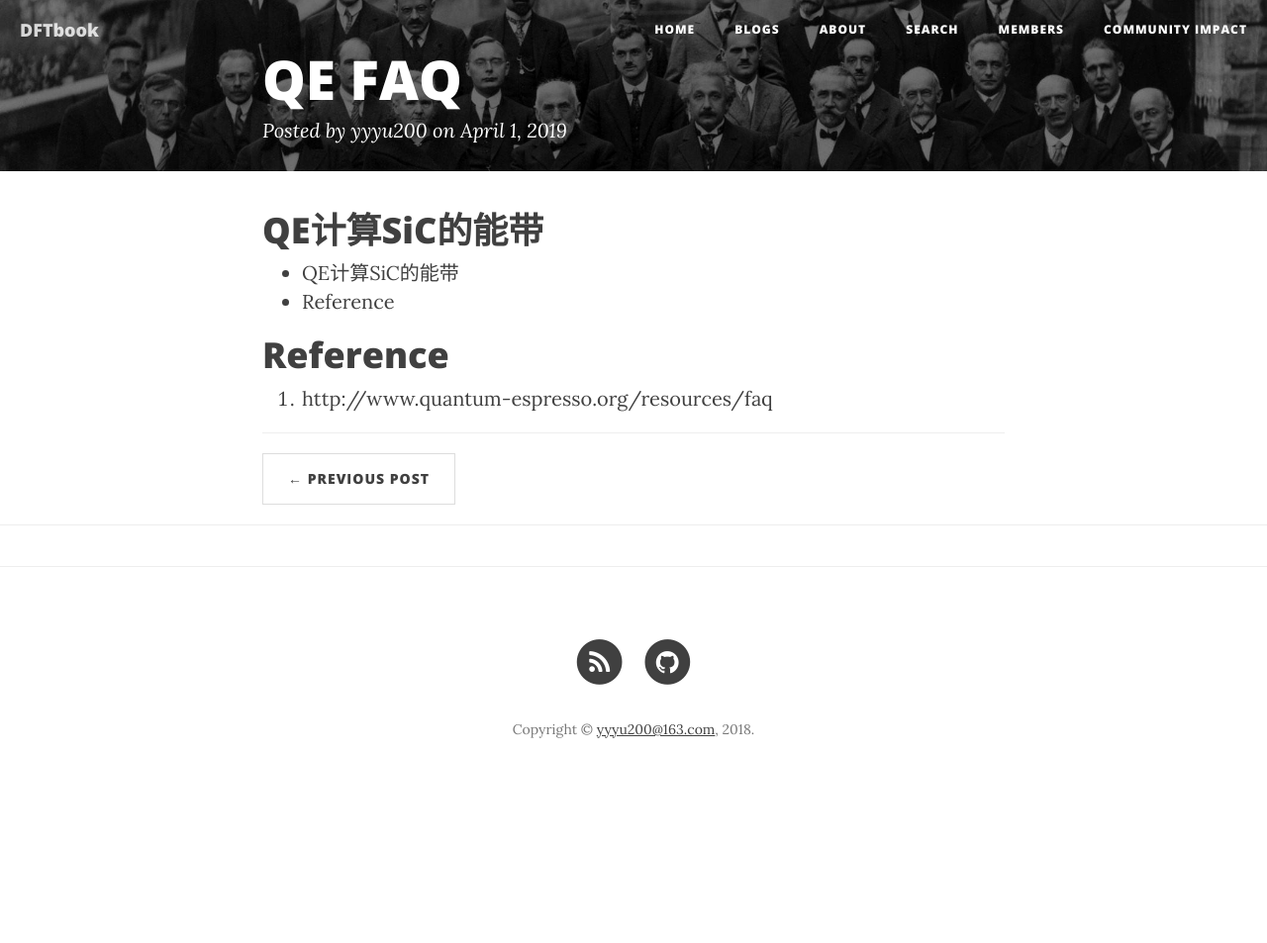
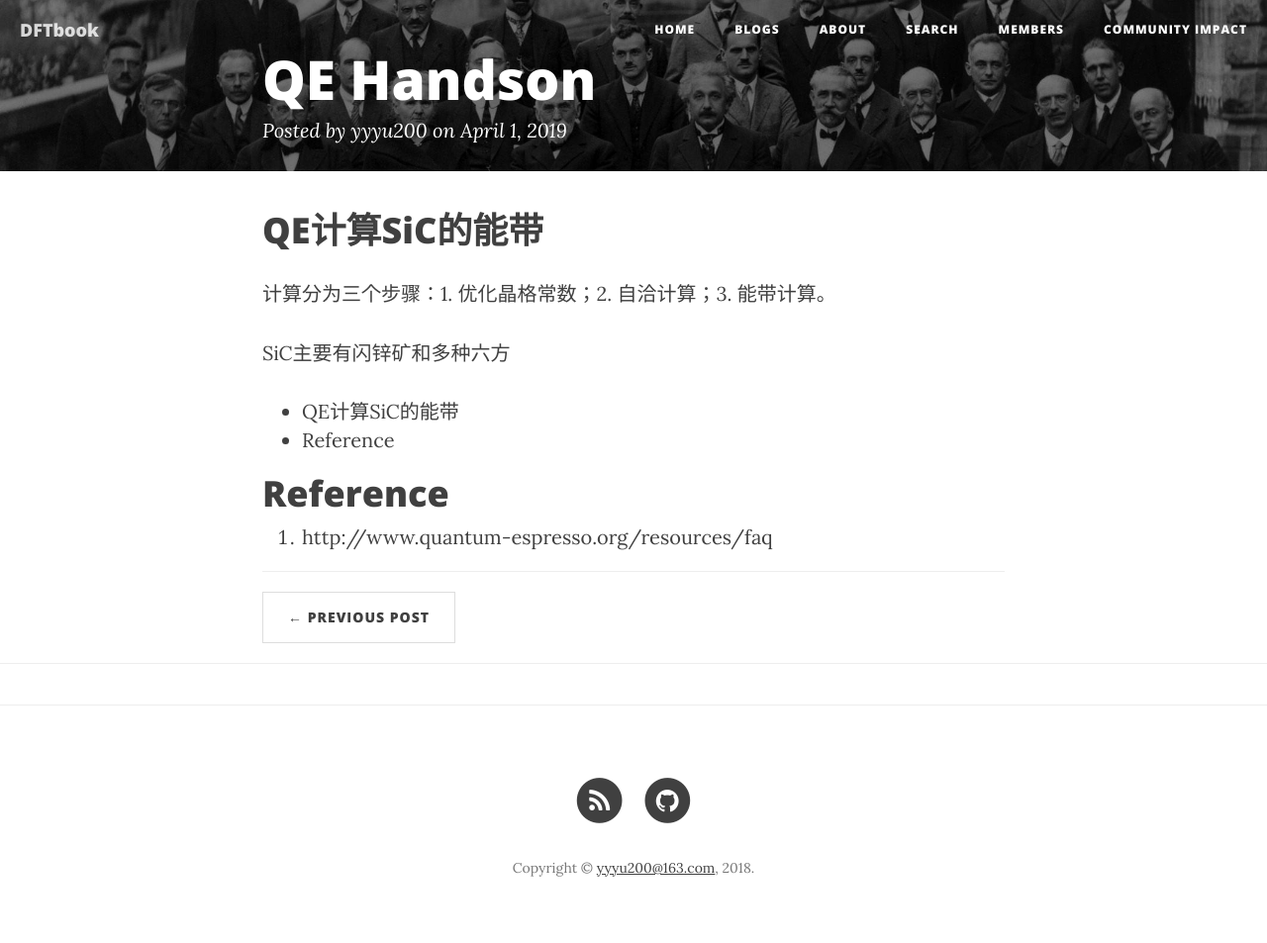
Before and after one commit to yyyu200/DFTbook, a Jekyll site: the page built from _posts/2019-04-01-Fortran.md, in a window 1280 px wide. Shown: the whole page at 99% size. Built offline with Jekyll 4.4.1, drawn with Linux system fonts in a browser that asks for light colours; nearby versions of some CDN libraries; comment, search, counter and statistics services are not loaded; before the commit the page ends 900 px from its top, so only the background shows below that.

Commit message:
modify at20190401-16:24:04-aliyun

```diff
--- a/_posts/2019-04-01-Fortran.md
+++ b/_posts/2019-04-01-Fortran.md
@@ -3,7 +3,7 @@ slideinit: "<section markdown=\"1\" data-background=\"https://yyyu200.github.io/
 vertical: "</section><section markdown=\"1\">"
 horizontal: "</section></section><section markdown=\"1\" data-background=\"https://yyyu200.github.io/DFTbook/img/slidebackground.png\"><section markdown=\"1\">"
 layout: post
-title: QE FAQ
+title: QE Handson
 author: yyyu200
 tags: DFT
 subtitle:
@@ -17,6 +17,10 @@ trans: cube
 
 # QE计算SiC的能带
 
+计算分为三个步骤：1. 优化晶格常数；2. 自洽计算；3. 能带计算。
+
+SiC主要有闪锌矿和多种六方
+
 * TOC
 {:toc}
 
```
